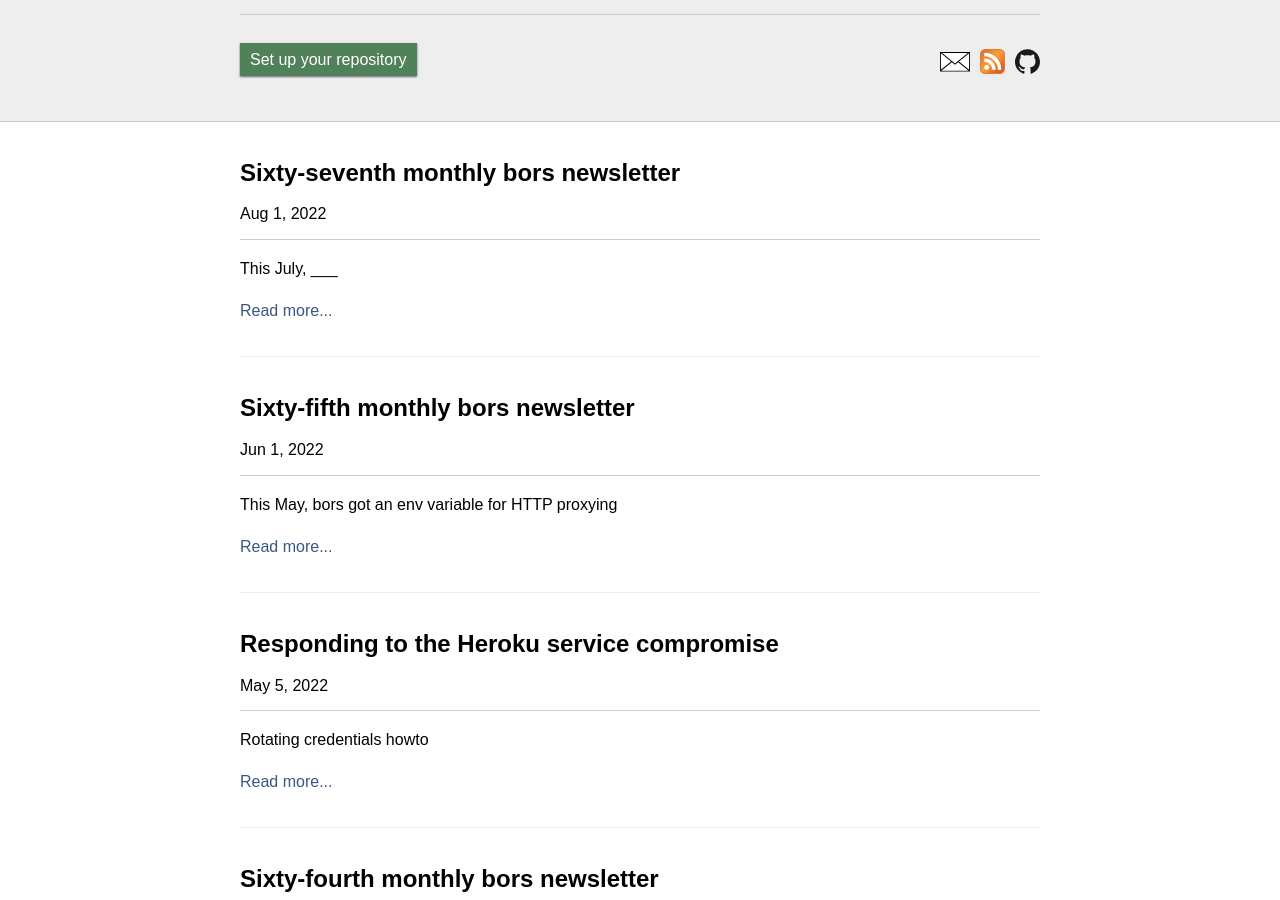
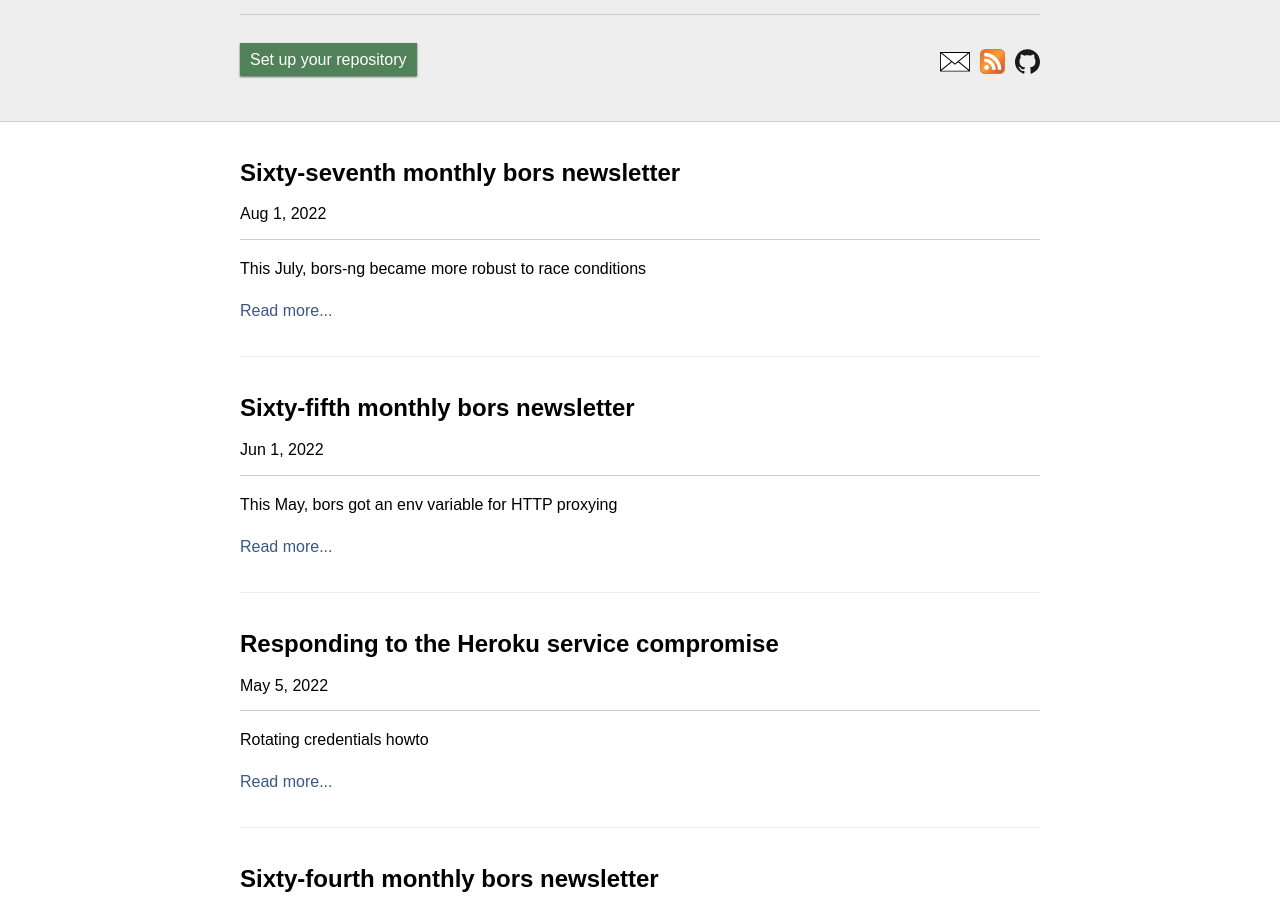
Before and after one commit to bors-ng/bors-ng.github.io, a Jekyll site: the page built from index.html, in a window 1280 px wide and 900 px high, scrolled down 1015 px. Built offline with Jekyll 4.4.1, drawn with Linux system fonts in a browser that asks for light colours; the list of posts is cut into pages by our own code.

Commit message:
Add summary

```diff
--- a/_posts/2022-08-01-tmib-67.md
+++ b/_posts/2022-08-01-tmib-67.md
@@ -2,7 +2,7 @@
 layout:     post
 title:      Sixty-seventh monthly bors newsletter
 date:       2022-08-01 00:00:00
-summary:    This July, ___
+summary:    This July, bors-ng became more robust to race conditions
 categories: newsletter
 ---
 
```
